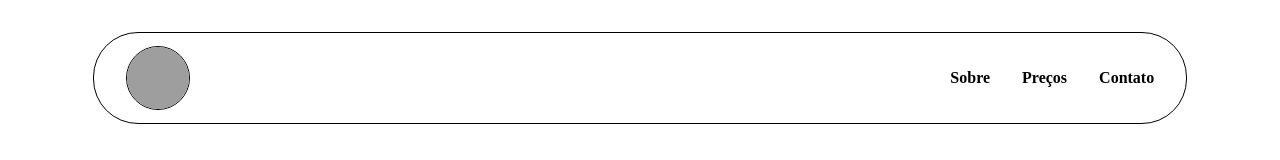
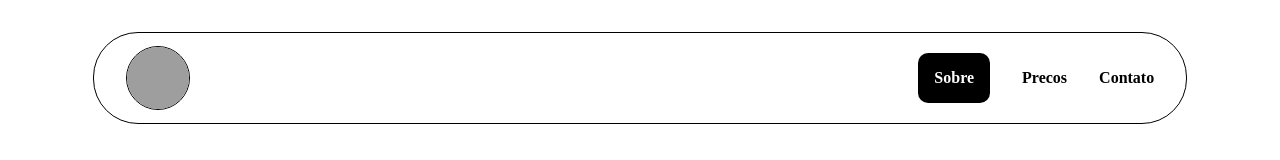
Before and after one commit to gabrielVolponi/react, a React (Vite) app in the folder my-app/: page / in a window 1280 px wide. Shown: the top 160 px of the page. Built offline with nearby package versions, Linux system fonts and the light colour scheme; grey boxes are pictures that could not be loaded.

Commit message:
Componente interativo do header para passar somente a página atual

```diff
--- a/my-app/src/App.jsx
+++ b/my-app/src/App.jsx
@@ -8,7 +8,7 @@ function App() {
 
   return (
     <>
-     <Header src='https://images.unsplash.com/photo-1597871040916-4b4c20ba08dd?q=80&w=687&auto=format&fit=crop&ixlib=rb-4.1.0&ixid=M3wxMjA3fDB8MHxwaG90by1wYWdlfHx8fGVufDB8fHx8fA%3D%3D' paginaAtual="precos" />
+     <Header src='https://images.unsplash.com/photo-1597871040916-4b4c20ba08dd?q=80&w=687&auto=format&fit=crop&ixlib=rb-4.1.0&ixid=M3wxMjA3fDB8MHxwaG90by1wYWdlfHx8fGVufDB8fHx8fA%3D%3D' paginaAtual="sobre" />
      <Hero src='https://images.unsplash.com/photo-1659168915827-1ccf35a141d0?q=80&w=1142&auto=format&fit=crop&ixlib=rb-4.1.0&ixid=M3wxMjA3fDB8MHxwaG90by1wYWdlfHx8fGVufDB8fHx8fA%3D%3D' h2='Uma experiência Incrível' h4='Conheça Agora'/>
     </>
 
--- a/my-app/src/components/Nav.jsx
+++ b/my-app/src/components/Nav.jsx
@@ -1,12 +1,20 @@
-function Nav(props) {
-    return <nav>
-        <ul>
-            <li className={props.paginaAtualSobre}>Sobre</li>
-            <li className={props.paginaAtualPrecos}>Preços</li>
-            <li className={props.paginaAtualContato}>Contato</li>
-        </ul>
+function Nav({ paginaAtual }) {
+  const links = ["sobre", "precos", "contato"];
+
+  return (
+    <nav>
+      <ul>
+        {links.map((link) => (
+          <li
+            key={link}
+            className={paginaAtual === link ? "paginaAtual" : ""}
+          >
+            {link.charAt(0).toUpperCase() + link.slice(1)}
+          </li>
+        ))}
+      </ul>
     </nav>
+  );
 }
 
-
-export default Nav
+export default Nav;
--- a/my-app/src/index.css
+++ b/my-app/src/index.css
@@ -35,6 +35,7 @@ ul{
   display: flex;
   gap: 2rem;
   margin-right: 1rem;
+  align-items: center;
 }
 
 ul li{
@@ -50,7 +51,7 @@ ul li:hover{
 .paginaAtual{
   background-color: black;
   color: white;
-  padding: 1rem 1rem;
+  padding: 1rem;
   border-radius: 10px;
 }
 
```
Also changed, not shown: my-app/src/components/Header.jsx (line endings or trailing spaces).
